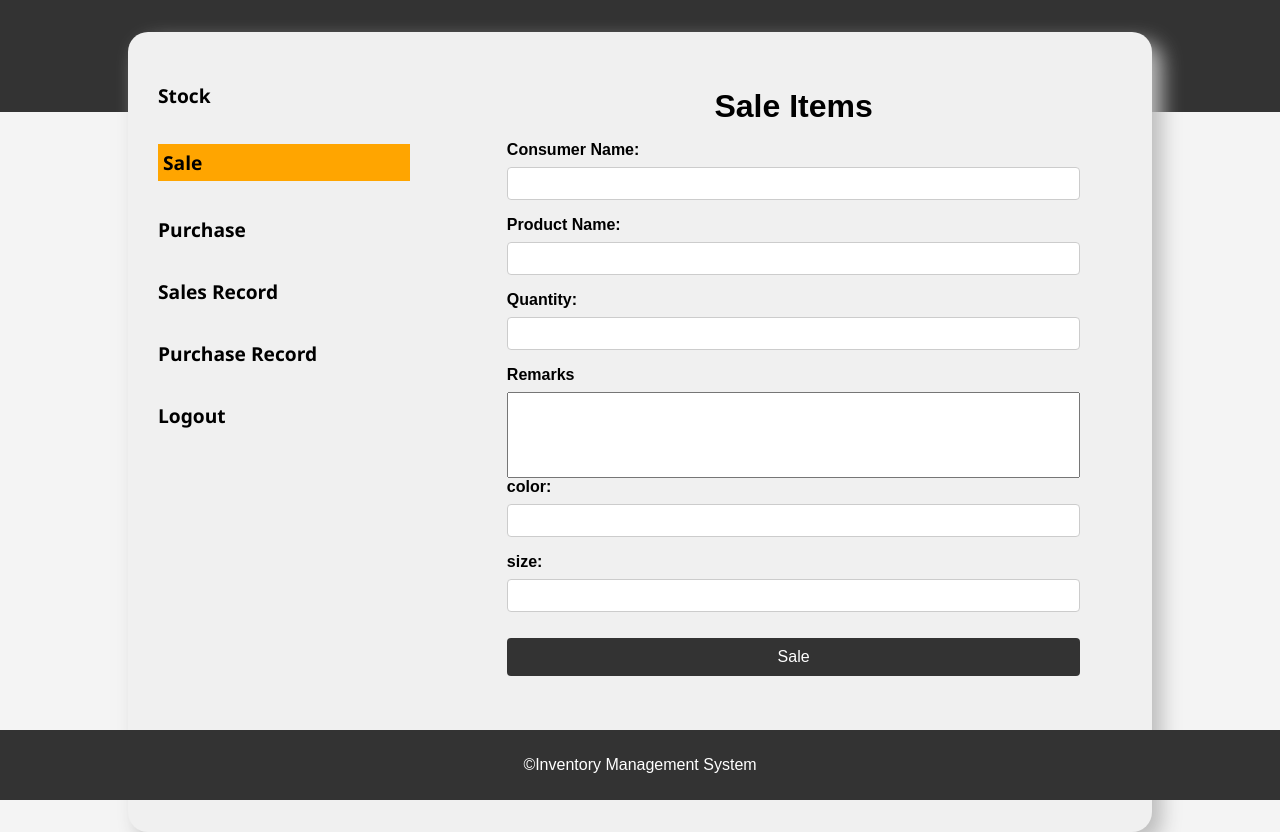
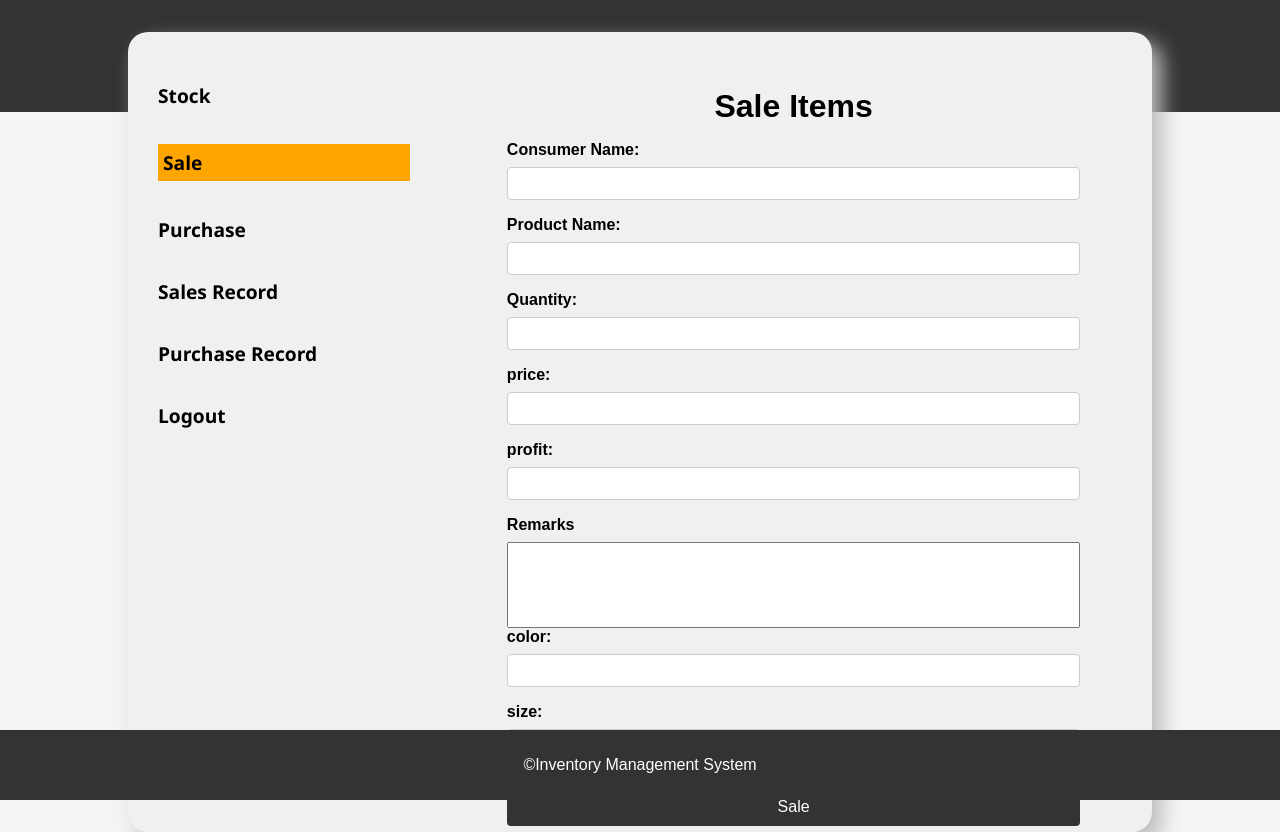
Before and after one commit to Ashishtamang643/IMS, a PHP site: page /ims/sale.php in a window 1280 px wide. Run offline with PHP 8.4, Linux system fonts and the light colour scheme.

Commit message:
implement the profit

```diff
--- a/sale.php
+++ b/sale.php
@@ -45,6 +45,12 @@
             <label for="quantity">Quantity:</label>
             <input type="number" id="quantity" name="quantity" required>
 
+            <label for="price">price:</label>
+            <input type="text" id="price" name="price" required>
+
+            <label for="profit">profit:</label>
+            <input type="text" id="profit" name="profit" required>
+
             <label for='remarks'>Remarks</label>
             <textarea name='remarks' id='remarks'></textarea>
 
@@ -53,6 +59,8 @@
 
             <label for="size">size:</label>
             <input type="text" id="size" name="size" required>
+
+
 
             <button type="submit">Sale</button>
         </form>
@@ -70,16 +78,16 @@
     $consumer=$_POST['consumer'];
     $product=$_POST['product'];
     $quantity=$_POST['quantity'];
+    $price=$_POST['price'];
+    $profit=$_POST['profit'];
     $remarks=$_POST['remarks'];
     $color=$_POST['color'];
     $size=$_POST['size'];
     include('db.php');
 
-
-
     $qry="SELECT * FROM item where item='$product' and size='$size' and color='$color' AND price='$price'";
     $result=mysqli_query($conn,$qry);
-    if($result){
+    if(mysqli_num_rows($result) > 0){
         $row = mysqli_fetch_assoc($result);
         $updatedQty = $row['quantity'] - $quantity;
         if( $updatedQty < 0){
@@ -94,10 +102,13 @@
         mysqli_query($conn, $qry2);
 
 
+        $selling_price=$price+$profit;
+        $saleqry="INSERT INTO sales(consumer,item, price, quantity, remarks,color,size) VALUES('$consumer',
+        '$product','$selling_price','$quantity','$remarks','$color', '$size')";
 
-        $saleqry="INSERT INTO sales(consumer,item, price, quantity, remarks,color,size) VALUES('$consumer',
-        '$product','$price','$quantity','$remarks','$color', '$size')";
+
        if( mysqli_query($conn,$saleqry)){
+        echo "<script>alert('Your product has been sold!')</script>";
             session_start();
             // $_SESSION['item_name']="$consumer";
             // $_SESSION['product']="$product";
```
